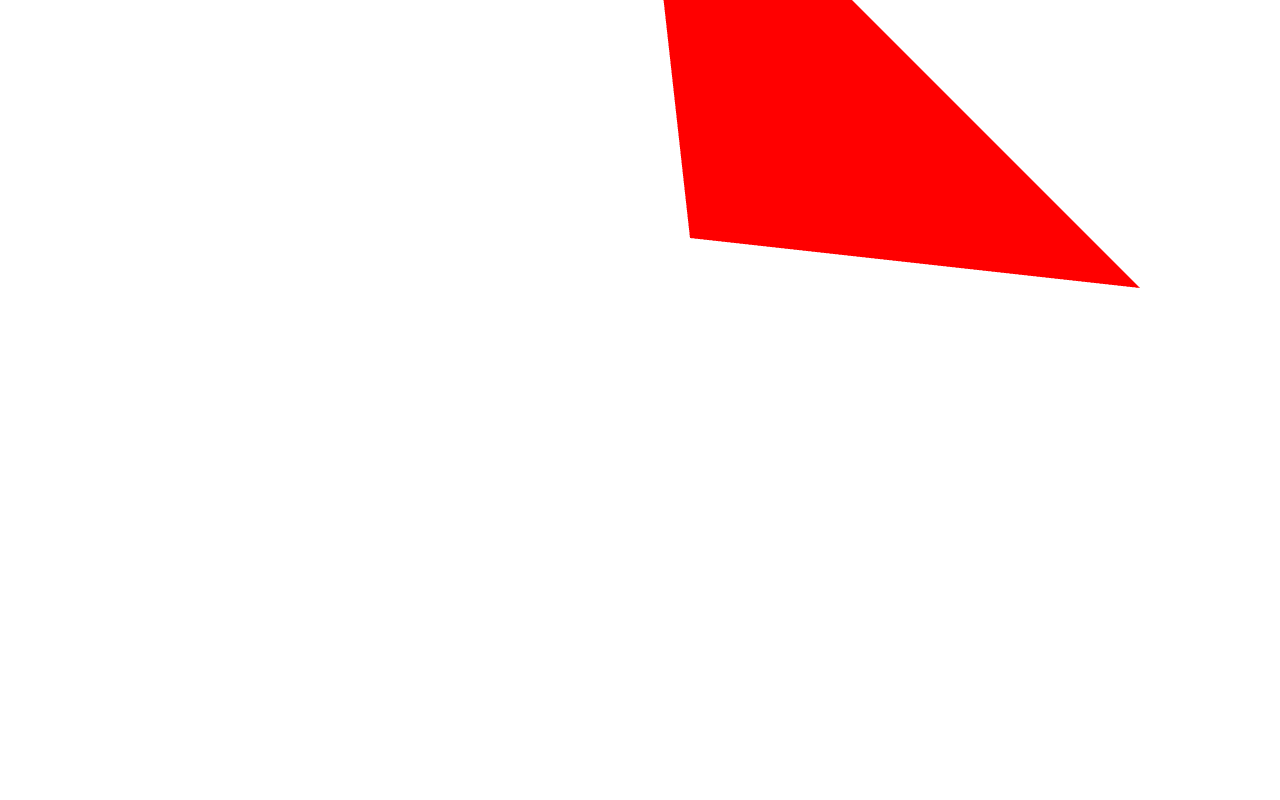
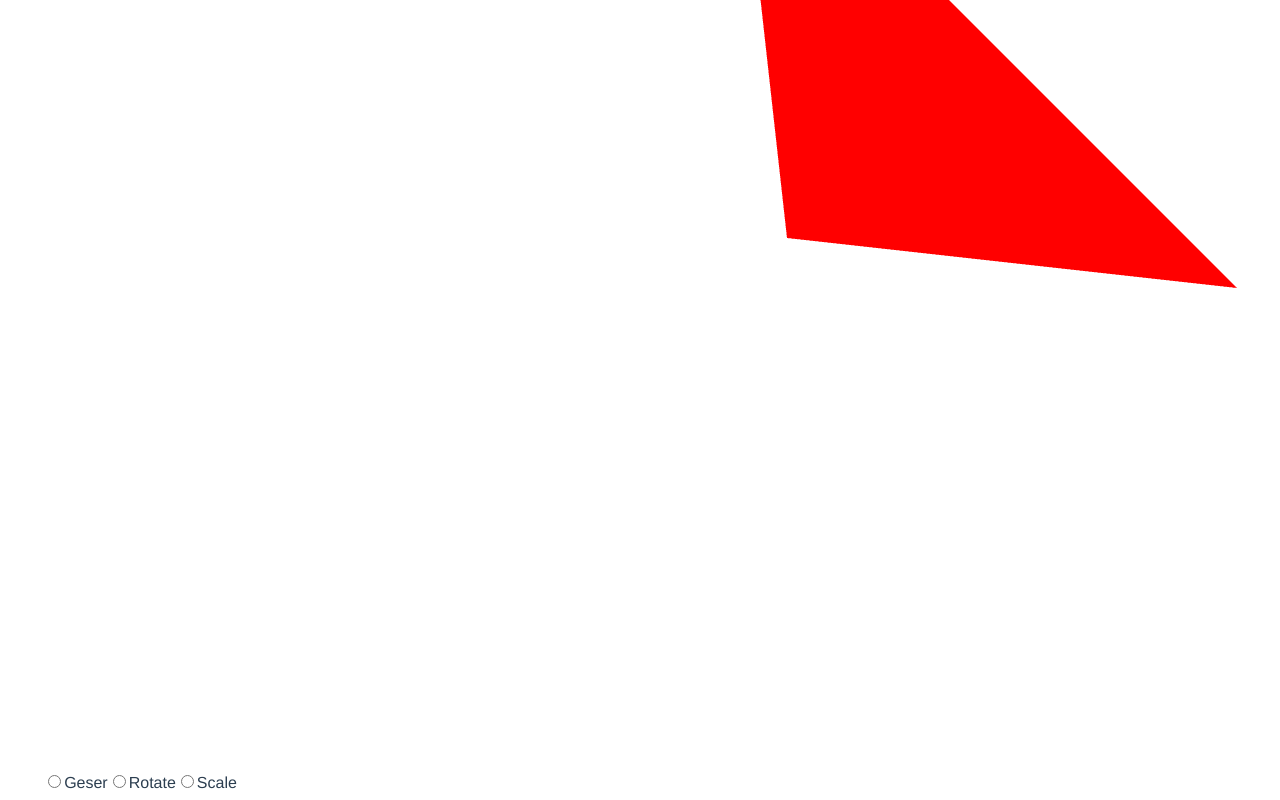
Before and after one commit to samnap11/2d-web-based-cad, a Vue app: page / in a window 1280 px wide. Shown: the part 353-1153 px from the top of the page. Built offline with nearby package versions, Linux system fonts and the light colour scheme.

Commit message:
rotate scale geser

```diff
--- a/src/components/Canvas.vue
+++ b/src/components/Canvas.vue
@@ -1,16 +1,28 @@
 <template>
+<div>
+</div>
+<div>
   <Suspense>
     <template #default>
+    <div>
+      <input type="radio" id="transform" value="1" v-model="picked">
+        <label for="transform">Geser</label>
+        <input type="radio" id="rotate" value="2" v-model="picked">
+        <label for="rotate">Rotate</label>
+        <input type="radio" id="scale" value="3" v-model="picked">
+        <label for="scale">Scale</label>
         <canvas id="mycanvas" width="1000" height="1000"></canvas>
+        </div>
     </template>
     <template #fallback>
       <h3>Loading...</h3>
     </template>
   </Suspense>
+  </div>
 </template>
 
 <script lang="ts">
-import { defineComponent, onMounted, ref } from 'vue';
+import { defineComponent, onMounted, ref,onUpdated } from 'vue';
 import GLObject from '../classes/GLObject';
 import Renderer from '../classes/Renderer';
 import { initShaderFiles } from '../loaders/shader';
@@ -19,11 +31,13 @@ export default defineComponent({
   name: 'Canvas',
   setup() {
     const triangleData = ref([0.1, 0.1, 1.0, 0.0, 0.0, 1.0]);
+    const picked = ref('');
     let oldx = 0;
     let oldy = 0;
     let posx= 0;
     let posy = 0;
     let drag = false;
+    let THETA = 0;
 
     onMounted(async () => {
       const canvas = document.getElementById('mycanvas') as HTMLCanvasElement;
@@ -49,7 +63,6 @@ export default defineComponent({
         console.log(drag);
         e.preventDefault();
       },false);
-
       gl.clearColor(1, 1, 1, 1);
       gl.clear(gl.COLOR_BUFFER_BIT);
       const glObject = new GLObject(0, program, gl);
@@ -63,6 +76,7 @@ export default defineComponent({
         renderer.render();
         canvas.addEventListener('mousemove',(e)=>{
         if(!drag) return false;
+        if(picked.value == '1'){
           posx = (e.pageX - oldx)/1000;
           posy = (oldy- e.pageY)/1000;
           console.log(posx,posy);
@@ -71,9 +85,34 @@ export default defineComponent({
           const renderer = new Renderer();
           renderer.addObject(glObject);
           renderer.render();
+
+        }else if(picked.value == '2'){
+          THETA += ((e.pageX-oldx)*2*Math.PI);
+          glObject.setRotation(THETA);
+          glObject.bind();
+          const renderer = new Renderer();
+          renderer.addObject(glObject);
+          renderer.render();
+
+        }else if(picked.value == '3'){
+          posx = (e.pageX - oldx)/1000;
+          posy = (oldy- e.pageY)/1000;
+          console.log(posx,posy);
+          glObject.setScale(posx, posy);
+          glObject.bind();
+          const renderer = new Renderer();
+          renderer.addObject(glObject);
+          renderer.render();
+        }else{
+          return false;
+        }
         e.preventDefault();
       },false);
     });
+    onUpdated(()=>{
+      console.log(picked.value);
+    })
+  return {picked}
   },
 });
 </script>
```
Lines whose indentation alone changed are shown as unchanged.
